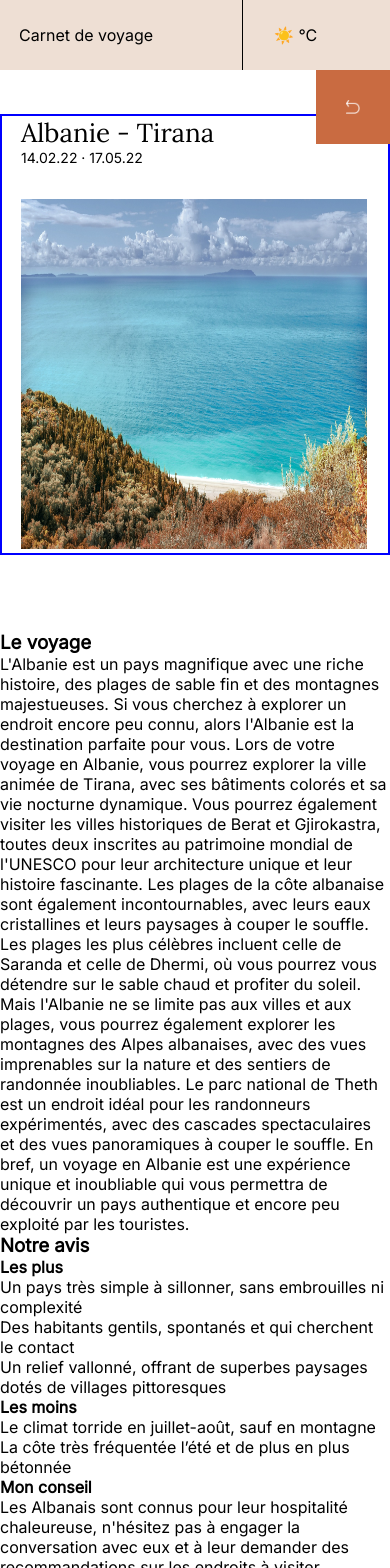
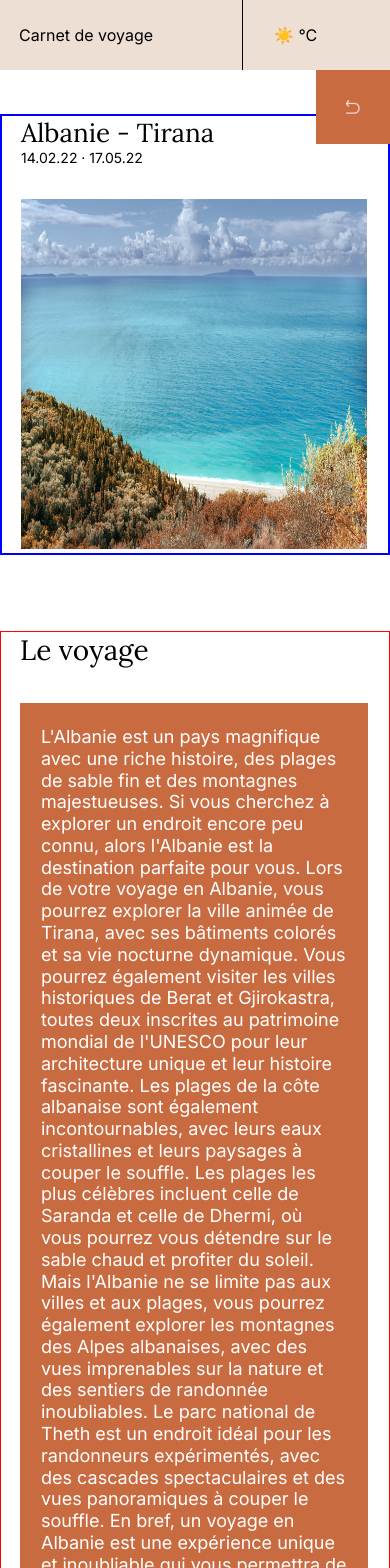
Before and after one commit to KatiaZd/Angular-BlogVoyage, an Angular app: page /articles/1 in a window 390 px wide. Shown: the top 1568 px of the page. Built offline with nearby package versions, Linux system fonts and the light colour scheme; no server answers.

Commit message:
css, version mobile

```diff
--- a/src/app/components/resum-article/resum-article.component.css
+++ b/src/app/components/resum-article/resum-article.component.css
@@ -0,0 +1,24 @@
+section {
+    border: 1px solid red;
+    padding: 0 21px 0 19px;
+
+
+}
+
+
+h3 {
+    font-family: 'Lora', serif;
+    font-weight: 400;
+    font-size: clamp(28px, 5vw, 60px);
+    margin-bottom: 35px;
+}
+
+p {
+    background-color: var(--brown);
+    color: white;
+    font-weight: 400;
+    font-size: 18px;
+    line-height: 21.78px;
+    padding: 23px 21px;
+
+}
--- a/src/app/components/resum-article/resum-article.component.html
+++ b/src/app/components/resum-article/resum-article.component.html
@@ -1,8 +1,4 @@
 <section>
-
     <h3> {{ title }} </h3>
     <p> {{ text}}</p>
-
-
-
 </section>
```
